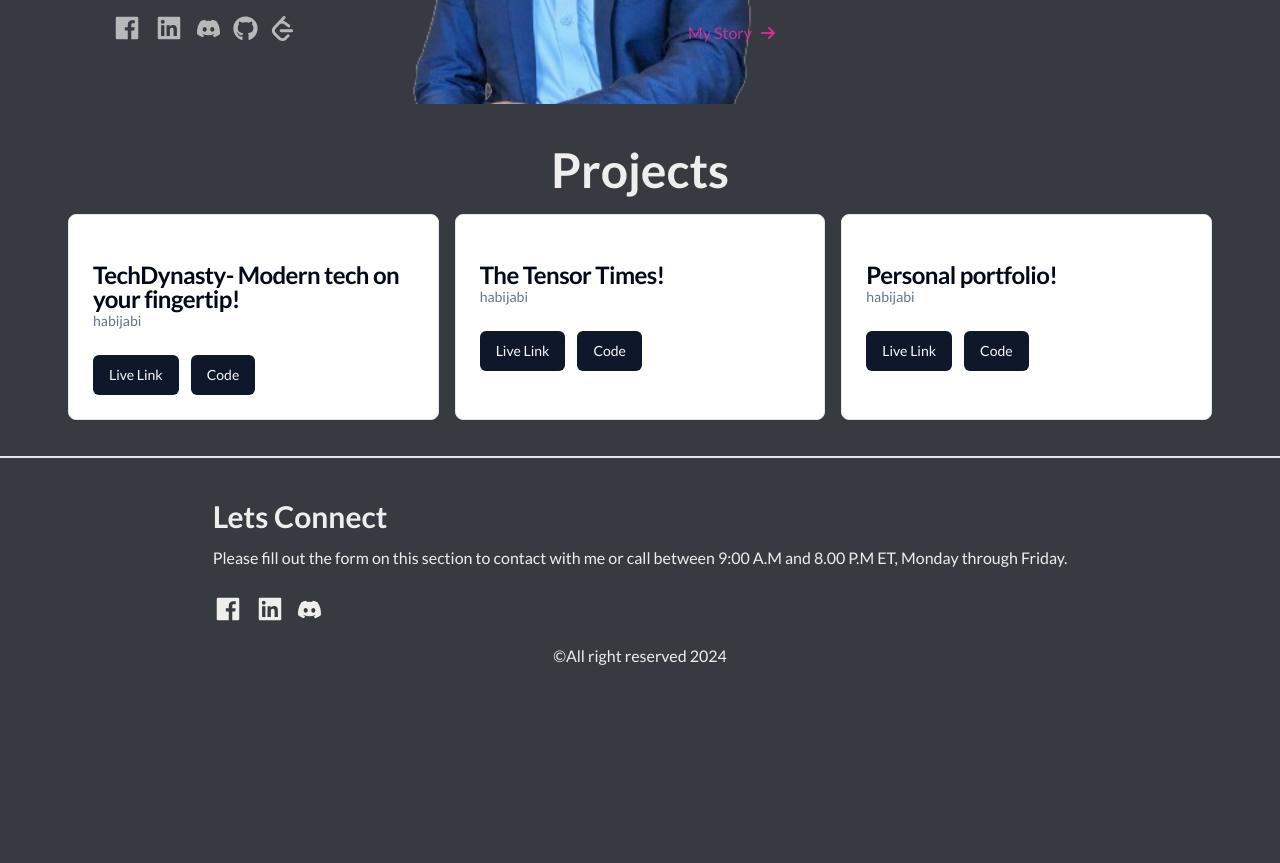
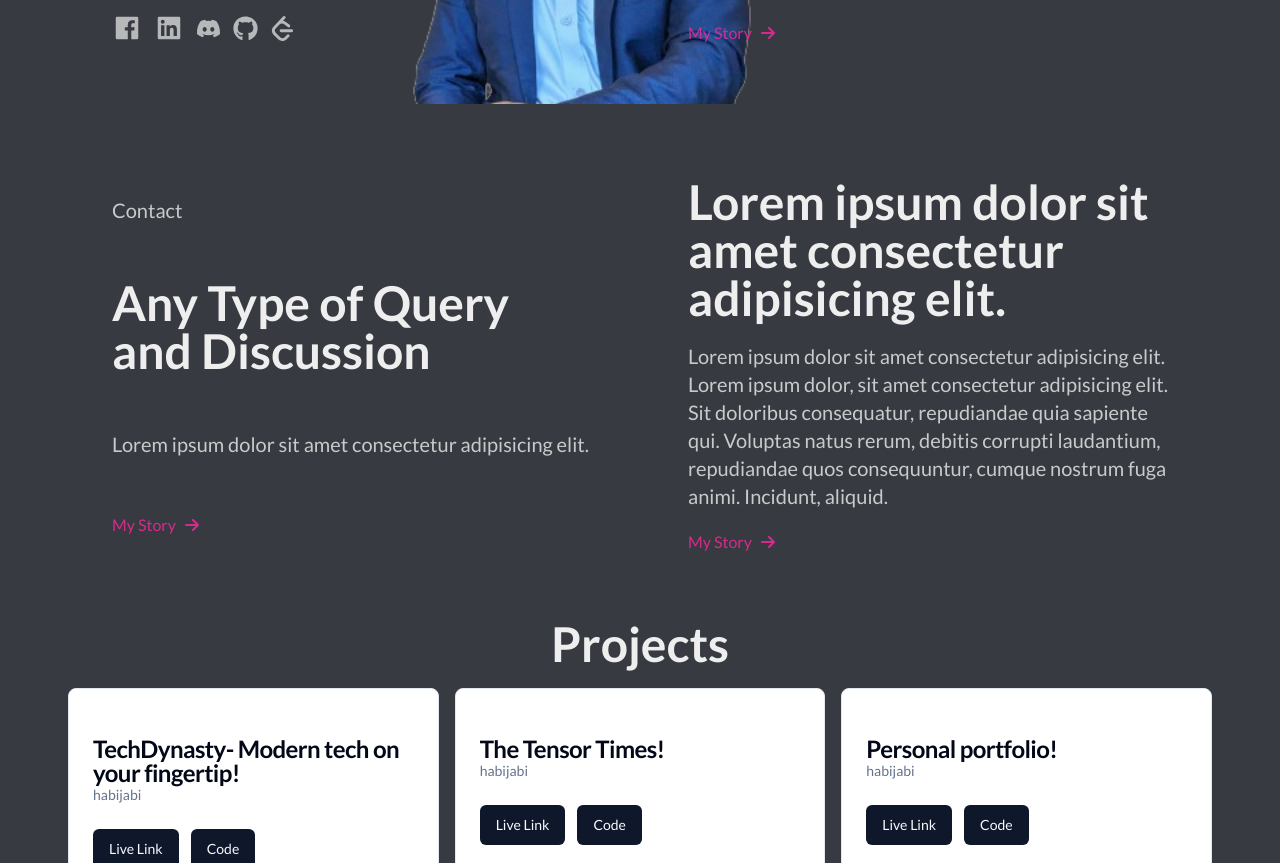
Before and after one commit to ifshad/developer-portfolio-ifshad, a Next.js app: page / in a window 1280 px wide. Shown: the part 420-1283 px from the top of the page. Before the commit the page ends 1128 px from the top, so only its background shows below. Built offline with nearby package versions, Linux system fonts and the light colour scheme.

Commit message:
showcase banner added

```diff
--- a/app/page.tsx
+++ b/app/page.tsx
@@ -9,6 +9,7 @@ import {
 } from "@/components/ui/card";
 import { Button } from "@/components/ui/button";
 import Link from "next/link";
+import ShowcaseBanner from "@/components/ShowcaseBanner/page";
 // import ScrollAnimation from "react-animate-on-scroll";
 
 const projects = [
@@ -32,6 +33,7 @@ export default function Home() {
   return (
     <div className="container">
       <SelfBanner />
+      <ShowcaseBanner />
       {/* Projects */}
       <div className="p-4">
         <h1 className="text-3xl md:text-5xl font-bold text-center">Projects</h1>
--- a/components/SelfBanner/page.tsx
+++ b/components/SelfBanner/page.tsx
@@ -13,14 +13,17 @@ import { SiLeetcode } from "react-icons/si";
 export default function SelfBanner() {
   return (
     <div className="container flex md:h-[550px] w-full">
+      {/* Image intro */}
       <div className="w-1/2 h-full p-5 md:p-12 flex flex-col justify-around">
         <div>Logo</div>
+        {/* Name */}
         <div>
           <h1 className="text-4xl md:text-7xl font-extrabold ">
             Ifshad <br /> Hasan Sharan
           </h1>
           <div className="w-16 border-b-4 border-b-accent-color mt-5"></div>
         </div>
+        {/* Social Links */}
         <div>
           <ul className="flex gap-3 items-center">
             <li className="text-base-100 opacity-70 hover:opacity-100">
@@ -58,7 +61,9 @@ export default function SelfBanner() {
           className="absolute -z-50 translate-x-72 translate-y-8"
         />
       </div>
+      {/* Description */}
       <div className="w-1/2 p-5 md:p-12 flex flex-col justify-around">
+        {/* Navigation menu */}
         <div>
           <Button asChild variant="link" className="text-lg text-primary-color">
             <Link href="/about">About</Link>
@@ -67,6 +72,7 @@ export default function SelfBanner() {
             <Link href="/contact">Contact</Link>
           </Button>
         </div>
+        {/* Description Section */}
         <div>
           <p className="text-lg mb-5 md:text-xl opacity-80">Introduction</p>
           <TypeAnimation
--- /dev/null
+++ b/components/ShowcaseBanner/page.tsx
@@ -0,0 +1,52 @@
+"use client";
+import Link from "next/link";
+import React from "react";
+import { FaArrowRight } from "react-icons/fa6";
+import { TypeAnimation } from "react-type-animation";
+
+export default function ShowcaseBanner() {
+  return (
+    <div className="container">
+      {/* Descriptions */}
+      <div className="flex">
+        {/* Left Card */}
+        <div className="w-1/2 p-5 md:p-12 flex flex-col justify-around">
+          <p className="text-lg mb-5 md:text-xl opacity-80">Contact</p>
+          <h2 className="text-lg md:text-5xl font-bold">
+            Any Type of Query and Discussion
+          </h2>
+          <p className="text-lg my-5 md:text-xl opacity-80">
+            Lorem ipsum dolor sit amet consectetur adipisicing elit.
+          </p>
+          <div className="">
+            <Link
+              href="/about"
+              className="inline-flex text-accent-color opacity-80 items-center gap-x-2 border-b-2 border-transparent hover:opacity-100 hover:border-accent-color"
+            >
+              My Story <FaArrowRight />
+            </Link>
+          </div>
+        </div>
+        {/* Right Card */}
+        <div className="w-1/2 p-5 md:p-12 flex flex-col justify-around">
+          <h2 className="text-lg md:text-5xl font-bold">
+            Lorem ipsum dolor sit amet consectetur adipisicing elit.
+          </h2>
+          <p className="text-lg my-5 md:text-xl opacity-80">
+            Lorem ipsum dolor sit amet consectetur adipisicing elit. Lorem ipsum dolor, sit amet consectetur adipisicing elit. Sit doloribus consequatur, repudiandae quia sapiente qui. Voluptas natus rerum, debitis corrupti laudantium, repudiandae quos consequuntur, cumque nostrum fuga animi. Incidunt, aliquid.
+          </p>
+          <div className="">
+            <Link
+              href="/about"
+              className="inline-flex text-accent-color opacity-80 items-center gap-x-2 border-b-2 border-transparent hover:opacity-100 hover:border-accent-color"
+            >
+              My Story <FaArrowRight />
+            </Link>
+          </div>
+        </div>
+      </div>
+      {/* Cards */}
+      <div></div>
+    </div>
+  );
+}
```
